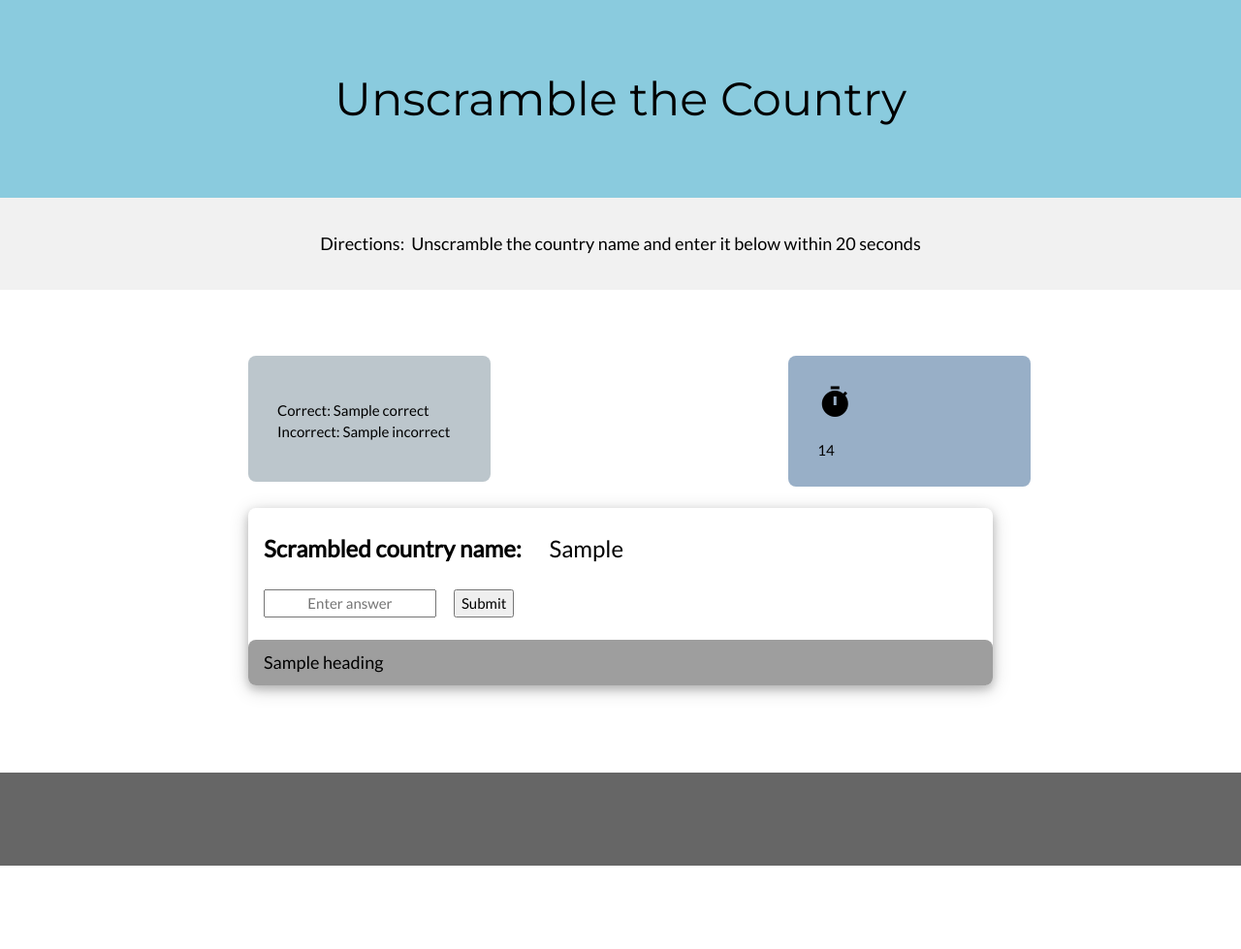
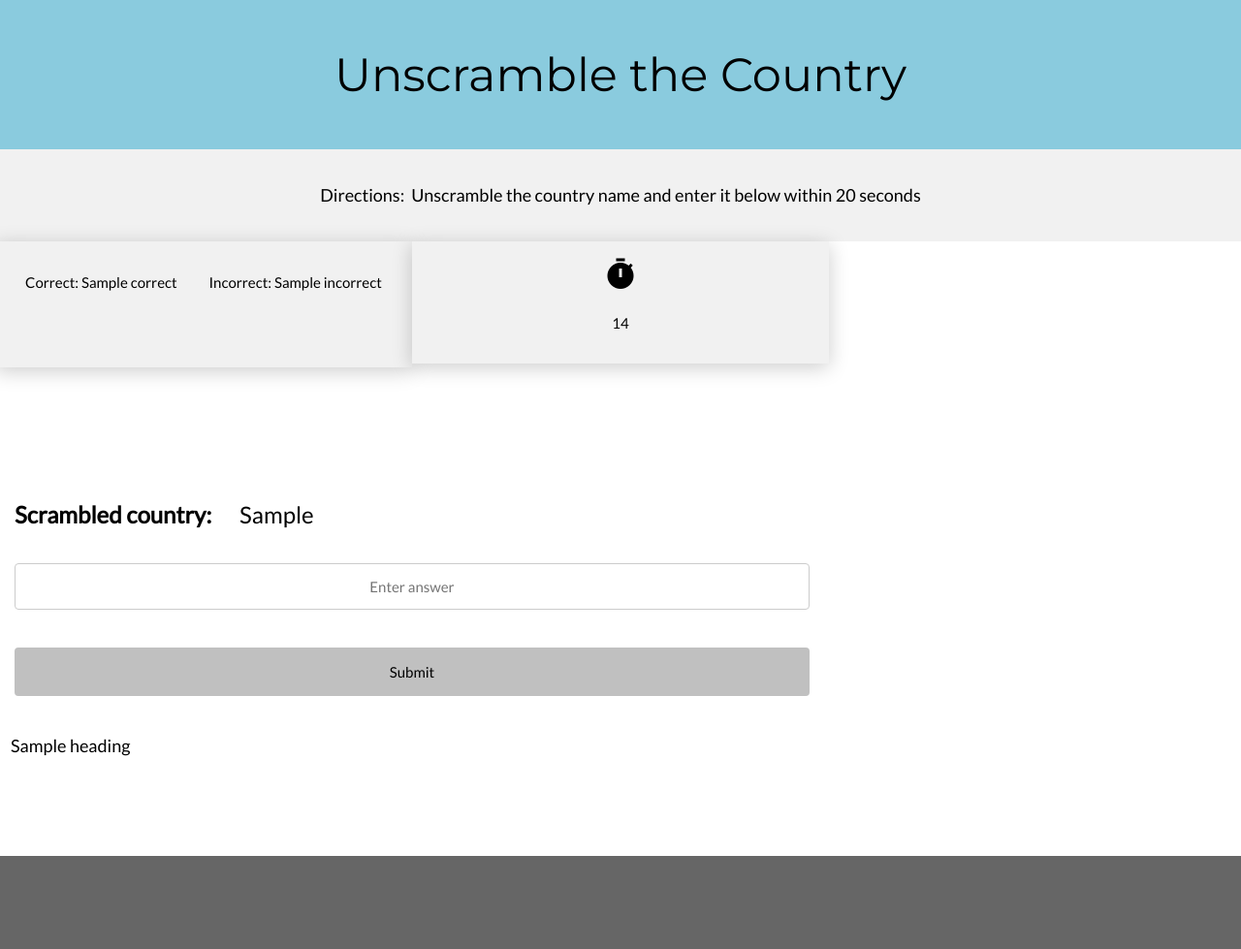
Before and after one commit to anishka-v/word-game, a Flask app: template templates/country_unscramble.html in a window 1280 px wide. Shown: the whole page at 97% size. Before the commit the page ends 893 px from the top, so only its background shows below. Run offline with Flask 2, Linux system fonts and the light colour scheme; the template is opened without the code that fills it: most values are stand-ins (such as "Sample title", 1, 10 or a date in 2020).

Commit message:
Add files via upload

```diff
--- a/templates/country_unscramble.html
+++ b/templates/country_unscramble.html
@@ -20,10 +20,35 @@ body {
   margin: 0;
 }
 
+input[type=text], select {
+  width: 100%;
+  padding: 12px 20px;
+  margin: 8px 0;
+  display: inline-block;
+  border: 1px solid #ccc;
+  border-radius: 4px;
+  box-sizing: border-box;
+}
+
+input[type=submit] {
+  width: 100%;
+  background-color: #C0C0C0;
+  color: black;
+  padding: 14px 20px;
+  margin: 8px 0;
+  border: none;
+  border-radius: 4px;
+  cursor: pointer;
+}
+
+
 .column {
   float: left;
   width: 33.33%;
-  padding: 25x;
+}
+
+.row {
+    margin: 0 -5px;
 }
 
 .row:after {
@@ -32,22 +57,37 @@ body {
   clear: both;
 }
 
-.bgimg {
-  background-position: center;
-  background-size: cover;
-  background-image: url("/static/map.jpg");
-  min-height: 50%;
-}
-
 /* Responsive layout - makes the three columns stack on top of each other instead of next to each other */
 @media screen and (max-width:800px) {
   .column {
     width: 100%;
+    display: block;
+    margin-bottom: 20px;
   }
 }
+
+/* Style the counter cards */
+.card {
+  box-shadow: 0 4px 20px 0 rgba(0, 0, 0, 0.2);
+  padding: 16px;
+  text-align: center;
+  background-color: #f1f1f1;
+}
+
+.column-66 {
+  float: left;
+  width: 66.66666%;
+  padding: 20px;
+}
+
+.container {
+  padding: 0px;
+}
+
+
 </style>
 
-<header class="w3-container w3-center" style="padding:50px 16px;  background-color: #8acbde;">
+<header class="w3-container w3-center" style="padding:25px 16px;  background-color: #8acbde;">
   <h1 class="w3-margin w3-xxxlarge">Unscramble the Country</h1>
 </header>
 
@@ -58,52 +98,61 @@ body {
       <h5 class="w3-padding-24">Directions:&nbsp Unscramble the country name and enter it below within 20 seconds</h5>
     </div>
   </div>
-<br><br><br>
-<!-- Second Grid -->
-<div class = "row" style="flex-direction: row;  display:flex;">
-    <div class = "column" style="padding: 30px; display: inline-block; width: 20%;"> </div>
-<div class = "column w3-round-large" style="padding:30px; background-color: #BCC6CC; display: inline-block; width:250px; height:130px;">
+</div>
+
+
+
+<div class="row">
+  <div class="column" passding:20px>
     <div class="card">
+
             {% if correct %}
                 <p> Correct: {{correct}} &emsp;&emsp;Incorrect: {{incorrect}} </p>
             {% else %}
-    <p> Correct: {{correct}} &emsp;&emsp;Incorrect: {{incorrect}} &emsp;&emsp;&emsp;&emsp;&emsp;&emsp;&emsp;&emsp;&emsp;&emsp;&emsp;&emsp;&emsp;&emsp;</p>
+                <p> Correct: {{correct}} &emsp;&emsp;Incorrect: {{incorrect}} &emsp;</p>
             {% endif %}
+
+            <br><br>
     </div>
   </div>
-    <div class = "column" style="padding: 30px; display: inline-block; width:24%;"> </div>
-<div class = "column w3-round-large" style="padding:30px; background-color: #98AFC7; display: inline-block; width:250px; height:135px;">
-    <div class = "card ">
+
+  <div class="column">
+    <div class="card">
         <i class="material-icons w3-xxlarge">timer</i>
         <p id="demo">20</p>
     </div>
   </div>
+
 </div>
-<br>
-<div class="w3-card-4 w3-round-large" style="width:60%; margin-left: auto; margin-right:auto;">
-<div class="w3-container">
+
+
+<br> <br><br><br>
+
+<!-- The App Section -->
+<div class="container">
+  <div class="row">
+    <div class="column-66">
     	 {% if country1 %}
-    <p class="w3-text-black w3-xlarge"> <strong> Scrambled country name:&emsp; </strong> {{country1}} </p>
+    		<p class="w3-text-black w3-xlarge"> <strong> Scrambled country:&emsp; </strong> {{country1}} </p>
     	{% endif %}
     	<form action="/answer1" method="POST" name="answer_form">
         <input type="text" name="answer1" placeholder="Enter answer" class = "w3-center">&emsp;
         <input type="submit" value="Submit"></form>
     </div>
-<br>
-<footer class="w3-container w3-grey w3-round-large">
+
+	<footer class="w3-container w3-round-small">
     	{% if heading %}
     		<h5>{{heading}}</h5>
     	{% endif %}
     	</footer>
+  </div>
 </div>
 
 <br> <br><br><br>
 <div class="w3-container w3-black w3-center w3-opacity w3-padding-48"></div>
 
 <script>
-
 	setInterval(myTimer, 1000);
-
 	var i = 1;
 	function myTimer() {
   		var d = 20;
@@ -113,7 +162,6 @@ function myTimer() {
     		document.answer_form.submit()
 	}
   	document.getElementById("demo").innerHTML = d.toString();
-
 	}
 </script>
 
```
Lines whose indentation alone changed are shown as unchanged.
